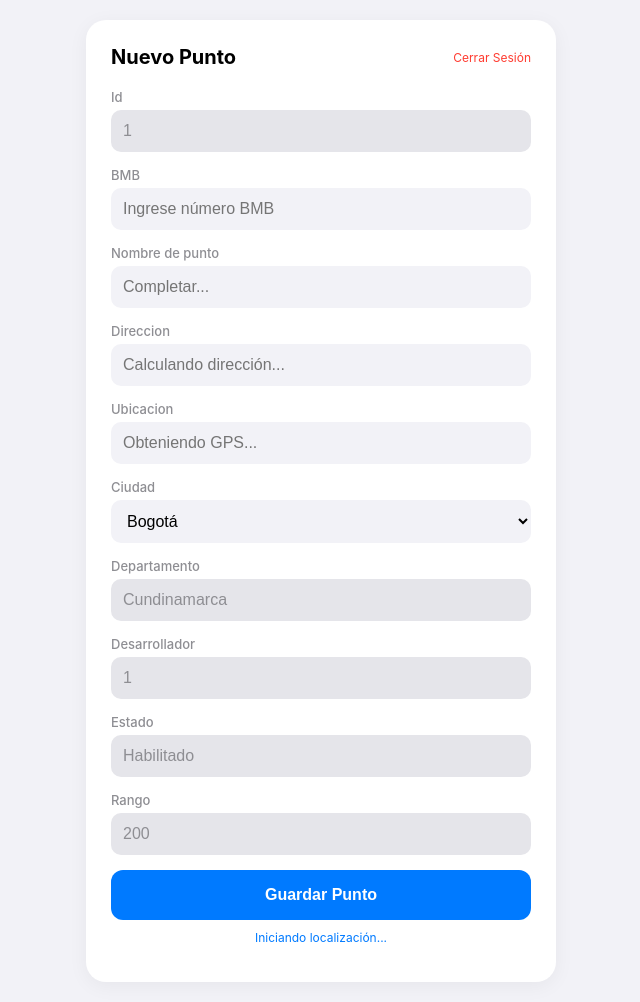
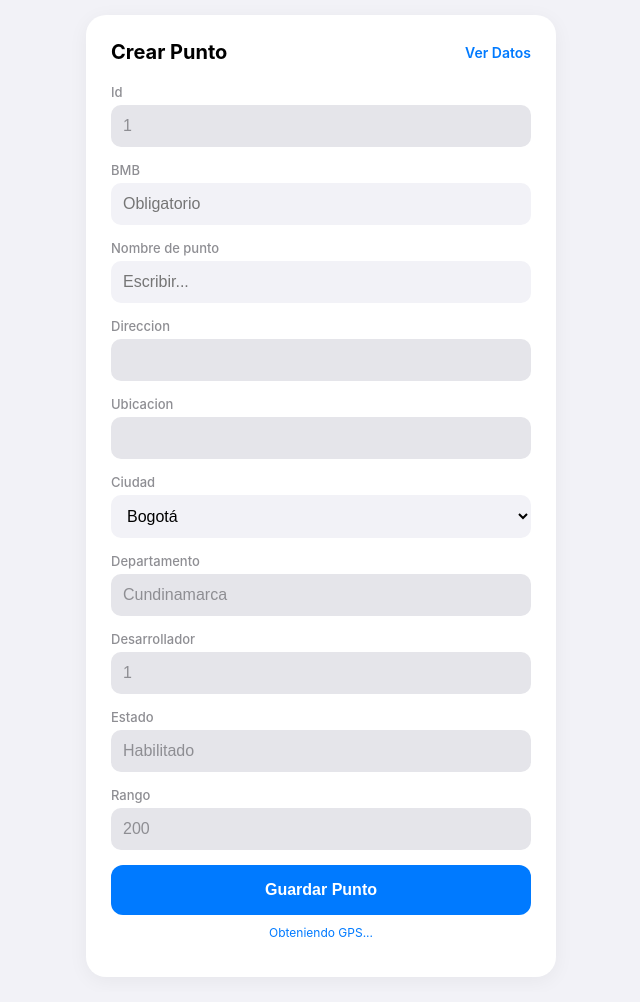
Before and after one commit to XY07-v/TRADE, a Flask app: page /index in a window 1280 px wide. Shown: the whole page, without its empty margins (319-959 px from the left). After the commit the page ends 977 px from the top, so only its background shows below. Run offline with Flask 3, Linux system fonts and the light colour scheme; the visitor is signed in with stand-in values (Sample User, id 1); data that the repository does not hold is empty.

Commit message:
Update index.html

```diff
--- a/templates/index.html
+++ b/templates/index.html
@@ -2,128 +2,72 @@
 <html lang="es">
 <head>
     <meta charset="UTF-8">
-    <meta name="viewport" content="width=device-width, initial-scale=1.0">
-    <title>Creación de Punto</title>
+    <meta name="viewport" content="width=device-width, initial-scale=1.0, maximum-scale=1.0, user-scalable=no">
+    <title>Nuevo Punto</title>
     <style>
         :root { --ios-bg: #F2F2F7; --ios-blue: #007AFF; }
-        body { font-family: -apple-system, sans-serif; background-color: var(--ios-bg); margin: 0; padding: 20px; display: flex; justify-content: center; }
+        body { font-family: -apple-system, sans-serif; background-color: var(--ios-bg); margin: 0; padding: 15px; display: flex; justify-content: center; }
         .card { background: white; padding: 25px; border-radius: 20px; width: 100%; max-width: 420px; box-shadow: 0 4px 20px rgba(0,0,0,0.05); }
         .header { display: flex; justify-content: space-between; align-items: center; margin-bottom: 20px; }
         .group { margin-bottom: 15px; }
         label { display: block; margin-bottom: 5px; font-size: 13px; color: #8e8e93; font-weight: 500; }
         input, select { width: 100%; padding: 12px; border: none; border-radius: 10px; background: var(--ios-bg); font-size: 16px; box-sizing: border-box; outline: none; }
-        input:disabled { background: #E5E5EA; color: #8e8e93; cursor: not-allowed; }
+        input:disabled { background: #E5E5EA; color: #8e8e93; }
         button { width: 100%; padding: 16px; background: var(--ios-blue); color: white; border: none; border-radius: 12px; font-size: 16px; font-weight: 600; cursor: pointer; }
         #status { text-align: center; font-size: 12px; color: var(--ios-blue); margin-top: 10px; }
     </style>
 </head>
 <body>
-
 <div class="card">
     <div class="header">
-        <h2 style="margin:0; font-size: 20px;">Nuevo Punto</h2>
-        <a href="/logout" style="font-size: 12px; color: #FF3B30; text-decoration: none;">Cerrar Sesión</a>
+        <h2 style="margin:0; font-size: 20px;">Crear Punto</h2>
+        <a href="/registros" style="color: var(--ios-blue); text-decoration: none; font-size: 14px; font-weight: 600;">Ver Datos</a>
     </div>
-
     <form id="puntoForm">
         {% for col in columnas %}
             <div class="group">
                 <label>{{ col }}</label>
-
-                {% if col == "Id" %}
-                    <input type="text" id="{{ col }}" value="{{ next_id }}" disabled>
-
-                {% elif col == "Desarrollador" %}
-                    <input type="text" id="{{ col }}" value="{{ usuario }}" disabled>
-
-                {% elif col == "Direccion" %}
-                    <input type="text" id="{{ col }}" placeholder="Calculando dirección..." readonly>
-
-                {% elif col == "Ubicacion" %}
-                    <input type="text" id="{{ col }}" placeholder="Obteniendo GPS..." readonly>
-
+                {% if col in ["Id", "Departamento", "Estado", "Rango", "Desarrollador", "Ubicacion", "Direccion"] %}
+                    {% set val = next_id if col == "Id" else usuario if col == "Desarrollador" else "Habilitado" if col == "Estado" else "200" if col == "Rango" else "Cundinamarca" if col == "Departamento" else "" %}
+                    <input type="text" id="{{ col }}" value="{{ val }}" readonly disabled>
                 {% elif col == "Ciudad" %}
-                    <select id="{{ col }}" onchange="updateDepto()">
-                        <option value="Bogotá">Bogotá</option>
-                        <option value="Medellín">Medellín</option>
-                        <option value="Cali">Cali</option>
-                        <option value="Barranquilla">Barranquilla</option>
-                    </select>
-
-                {% elif col == "Departamento" %}
-                    <input type="text" id="{{ col }}" value="Cundinamarca" disabled>
-
-                {% elif col == "Estado" %}
-                    <input type="text" id="{{ col }}" value="Habilitado" disabled>
-
-                {% elif col == "Rango" %}
-                    <input type="text" id="{{ col }}" value="200" disabled>
-
+                    <select id="{{ col }}" onchange="updateDepto()"><option value="Bogotá">Bogotá</option><option value="Medellín">Medellín</option><option value="Cali">Cali</option><option value="Barranquilla">Barranquilla</option></select>
                 {% elif col == "BMB" %}
-                    <input type="number" id="{{ col }}" placeholder="Ingrese número BMB" required>
-
+                    <input type="number" id="{{ col }}" placeholder="Obligatorio" required>
                 {% else %}
-                    <input type="text" id="{{ col }}" placeholder="Completar..." required>
+                    <input type="text" id="{{ col }}" placeholder="Escribir..." required>
                 {% endif %}
             </div>
         {% endfor %}
-
         <button type="button" onclick="save()">Guardar Punto</button>
-        <p id="status">Iniciando localización...</p>
+        <p id="status">Obteniendo GPS...</p>
     </form>
 </div>
-
 <script>
     const deptos = { "Bogotá": "Cundinamarca", "Medellín": "Antioquia", "Cali": "Valle del Cauca", "Barranquilla": "Atlántico" };
-
-    function updateDepto() {
-        const c = document.getElementById('Ciudad').value;
-        const d = document.getElementById('Departamento');
-        if(d) d.value = deptos[c];
-    }
-
+    function updateDepto() { document.getElementById('Departamento').value = deptos[document.getElementById('Ciudad').value]; }
     function initGPS() {
         if (navigator.geolocation) {
             navigator.geolocation.getCurrentPosition(async (p) => {
-                const lat = p.coords.latitude;
-                const lon = p.coords.longitude;
+                const lat = p.coords.latitude, lon = p.coords.longitude;
                 document.getElementById('Ubicacion').value = `${lat}, ${lon}`;
-                document.getElementById('status').innerText = "📍 GPS Localizado";
-
+                document.getElementById('status').innerText = "📍 GPS Activo";
                 try {
                     const res = await fetch(`https://nominatim.openstreetmap.org/reverse?format=json&lat=${lat}&lon=${lon}`);
                     const d = await res.json();
                     document.getElementById('Direccion').value = d.display_name.split(',')[0] + " " + (d.address.house_number || "");
-                } catch (e) {
-                    document.getElementById('Direccion').value = "Error al obtener calle";
-                }
+                } catch(e) { document.getElementById('Direccion').value = "Dirección no detectada"; }
             }, null, { enableHighAccuracy: true });
         }
     }
-
     async function save() {
         const data = {};
-        const cols = {{ columnas|tojson }};
-        cols.forEach(c => {
-            const el = document.getElementById(c);
-            if(el) data[c] = el.value;
-        });
-
-        const resp = await fetch('/guardar', {
-            method: 'POST',
-            headers: {'Content-Type': 'application/json'},
-            body: JSON.stringify(data)
-        });
-
-        const resJson = await resp.json();
-        if(resp.ok) {
-            alert(resJson.message);
-            location.reload();
-        } else {
-            alert("⚠️ Error: " + resJson.message);
-        }
+        {{ columnas|tojson }}.forEach(c => { const el = document.getElementById(c); if(el) data[c] = el.value; });
+        const resp = await fetch('/guardar', { method: 'POST', headers: {'Content-Type': 'application/json'}, body: JSON.stringify(data) });
+        const res = await resp.json();
+        alert(res.message);
+        if(resp.ok) location.reload();
     }
-
     window.onload = initGPS;
 </script>
 </body>
```
